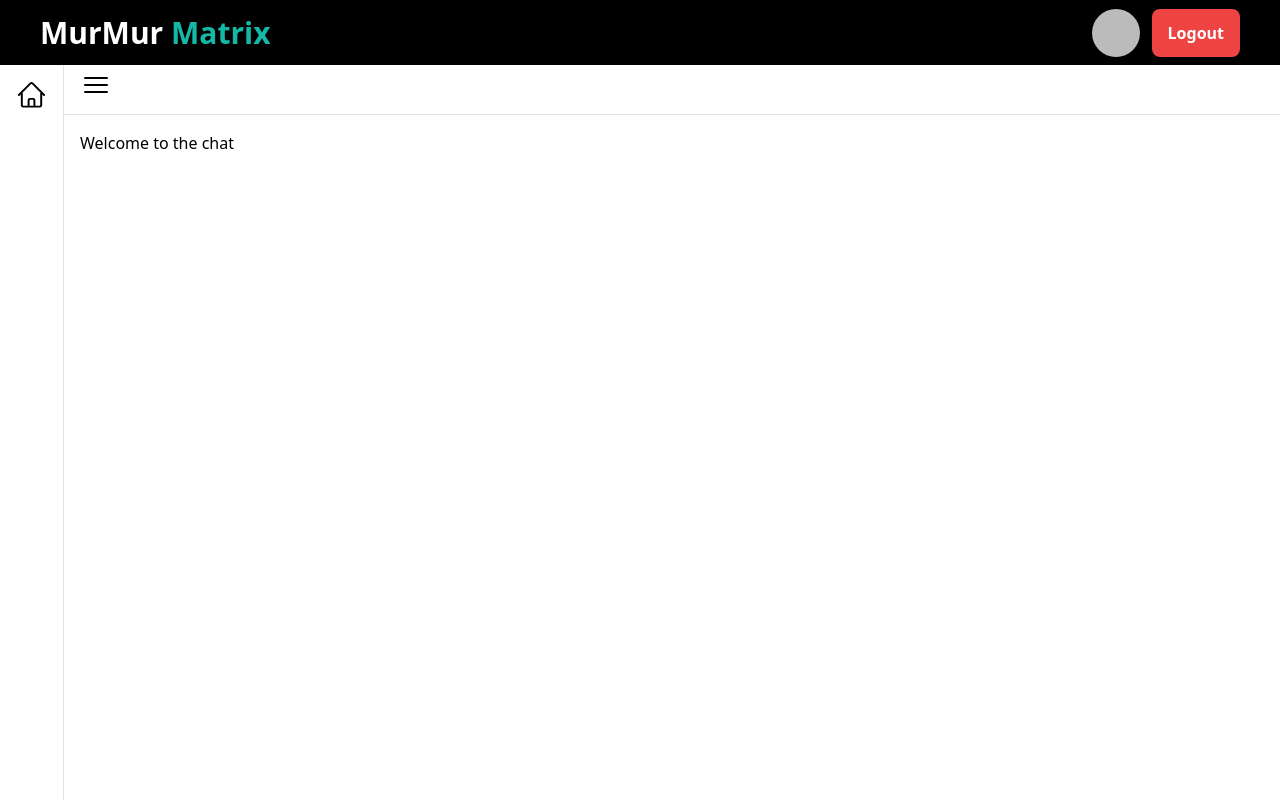
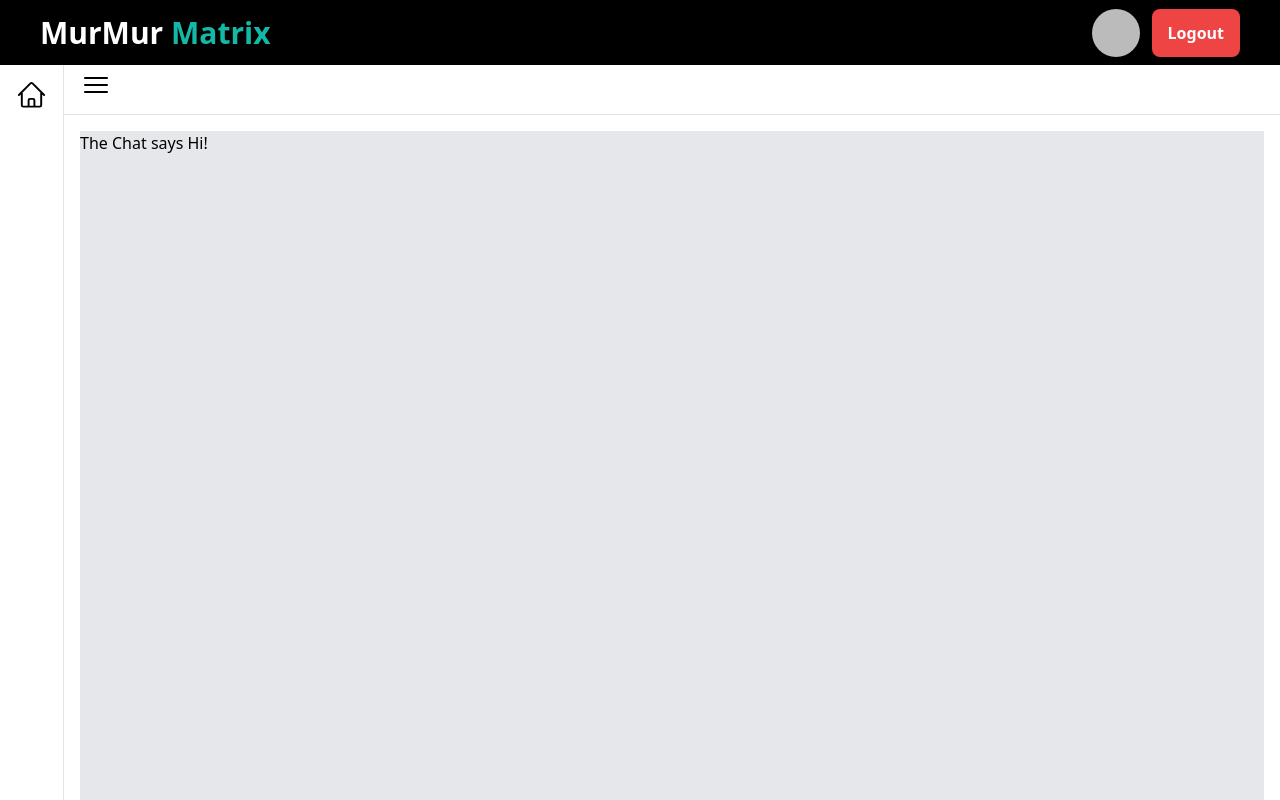
Before and after one commit to oluoko/murmur-matrix, a Next.js app: page /chat in a window 1280 px wide. Built offline with nearby package versions, Linux system fonts and the light colour scheme; no server answers; sample sign-in values are in the browser's storage.

Commit message:
Murmur Matrix

```diff
--- a/app/(dashboard)/chat/page.tsx
+++ b/app/(dashboard)/chat/page.tsx
@@ -1,5 +1,15 @@
-const Chat = () => {
-  return <div>Welcome to the chat</div>;
-};
+import { authOptions } from "@/app/lib/auth";
+import { getServerSession } from "next-auth";
+import { redirect } from "next/navigation";
 
-export default Chat;
+export default async function Chat() {
+  const session = await getServerSession(authOptions);
+
+  if (!session) {
+    redirect("/");
+  }
+
+  return (
+    <div className="h-screen bg-gray-200 flex flex-col">The Chat says Hi!</div>
+  );
+}
--- a/app/page.tsx
+++ b/app/page.tsx
@@ -1,7 +1,15 @@
 import Image from "next/image";
 import { MainGithubLogin, MainGoogleLogin } from "./components/Buttons";
+import { getServerSession } from "next-auth";
+import { authOptions } from "./lib/auth";
+import { redirect } from "next/navigation";
 
-export default function Home() {
+export default async function Home() {
+  const session = await getServerSession(authOptions);
+
+  if (session) {
+    redirect("/chat");
+  }
   return (
     <div className="max-w-xl mx-auto border rounded-lg p-10 mt-32">
       <h1 className="text-lg md:text-2xl font-semibold text-center">
```
